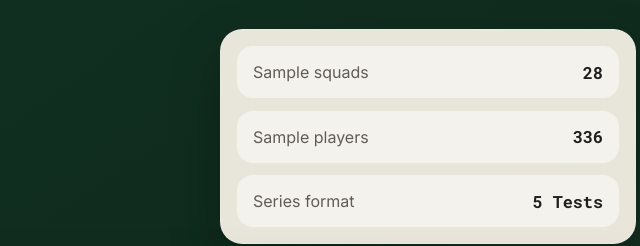
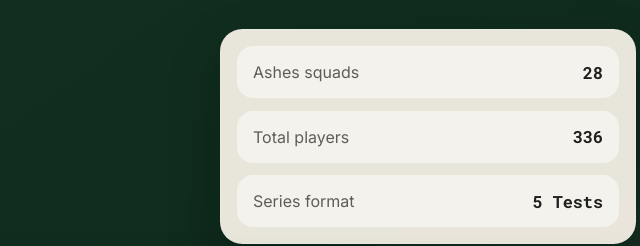
Before and after one commit to datavizmich/ashes_5_0, a plain HTML site: page site/index.html in a window 1280 px wide. Shown: the part 257-503 px from the top of the page, 636-1276 px from the left. Drawn offline with nearby package versions, Linux system fonts and the light colour scheme.

Commit message:
Update index.html

```diff
--- a/site/index.html
+++ b/site/index.html
@@ -39,11 +39,11 @@
           </div>
           <div class="hero-card">
             <div class="stat">
-              <span>Sample squads</span>
+              <span>Ashes squads</span>
               <strong data-total-squads>0</strong>
             </div>
             <div class="stat">
-              <span>Sample players</span>
+              <span>Total players</span>
               <strong data-total-players>0</strong>
             </div>
             <div class="stat">
```
